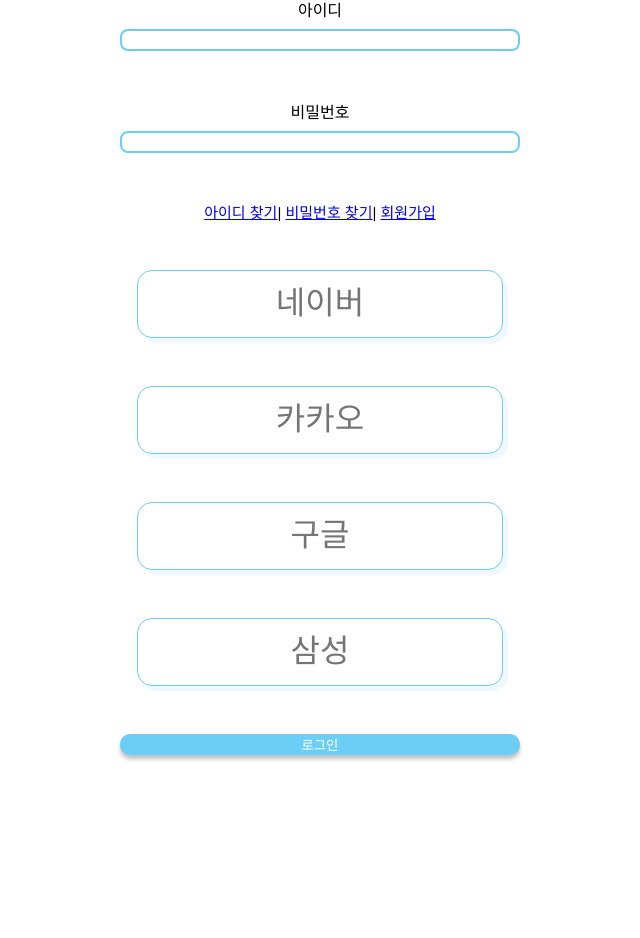
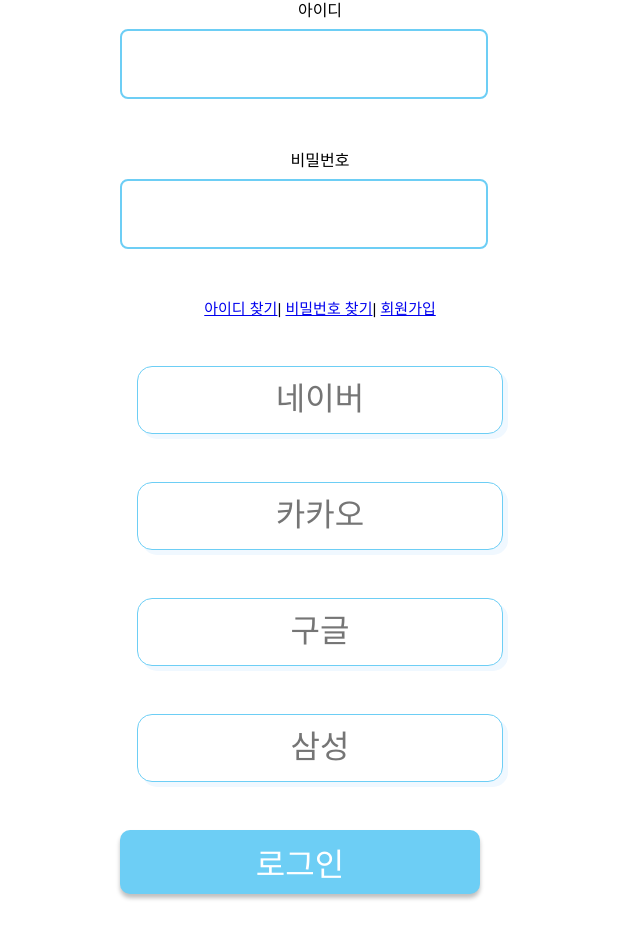
Before and after one commit to devNmin/NOW-N, a Vue app in the folder frontend-vue/: page /login in a window 1280 px wide. Shown: the part 356-1294 px from the top of the page, without its empty margins (0-640 px from the left). Before the commit the page ends 1231 px from the top, so only its background shows below. Built offline with nearby package versions, Linux system fonts and the light colour scheme.

Commit message:
test: 공통 컴포넌트수정

```diff
--- a/frontend-vue/src/components/common/BaseButton.vue
+++ b/frontend-vue/src/components/common/BaseButton.vue
@@ -34,6 +34,10 @@ button{
   font-family: 'MaruBuriOTF';
   font-style: normal;
   border-width: 0;
+  width: 360px;
+  height: 64px;
+  font-size: 32px;
+  text-align: center;
 }
 
 button:hover {
--- a/frontend-vue/src/components/common/BaseInput.vue
+++ b/frontend-vue/src/components/common/BaseInput.vue
@@ -68,6 +68,7 @@ export default {
   display: flex;
   flex-direction: column;
   gap: 8px;
+
 }
 input {
   font-family: 'MaruBuriOTF';
@@ -78,6 +79,10 @@ input {
   border-color: #6dcef5;
   border: solid 2px #6dcef5;
   border-radius: 8px;
+  width: 360px;
+  height: 64px;
+  font-size: 32px;
+  text-align: center;
 }
 input:hover{
   border-bottom: 2px solid var(--color-primary);
```
